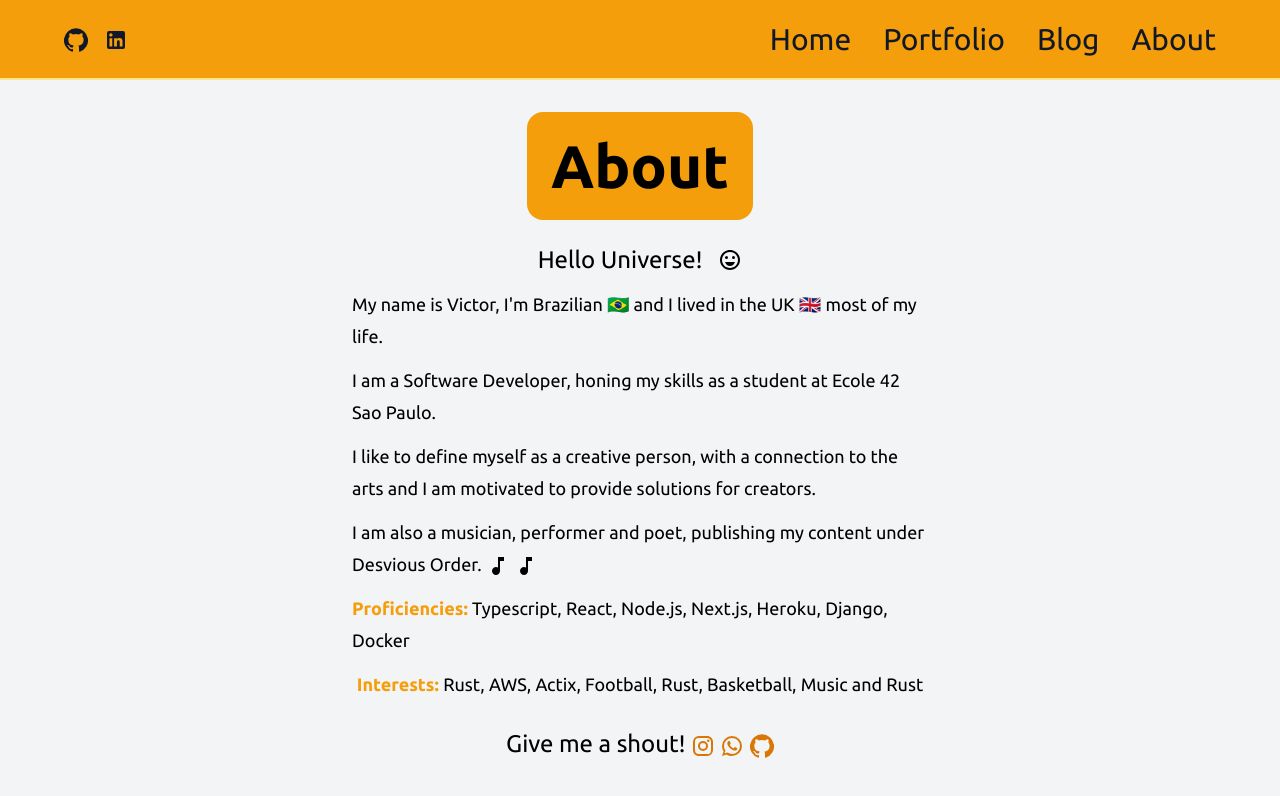
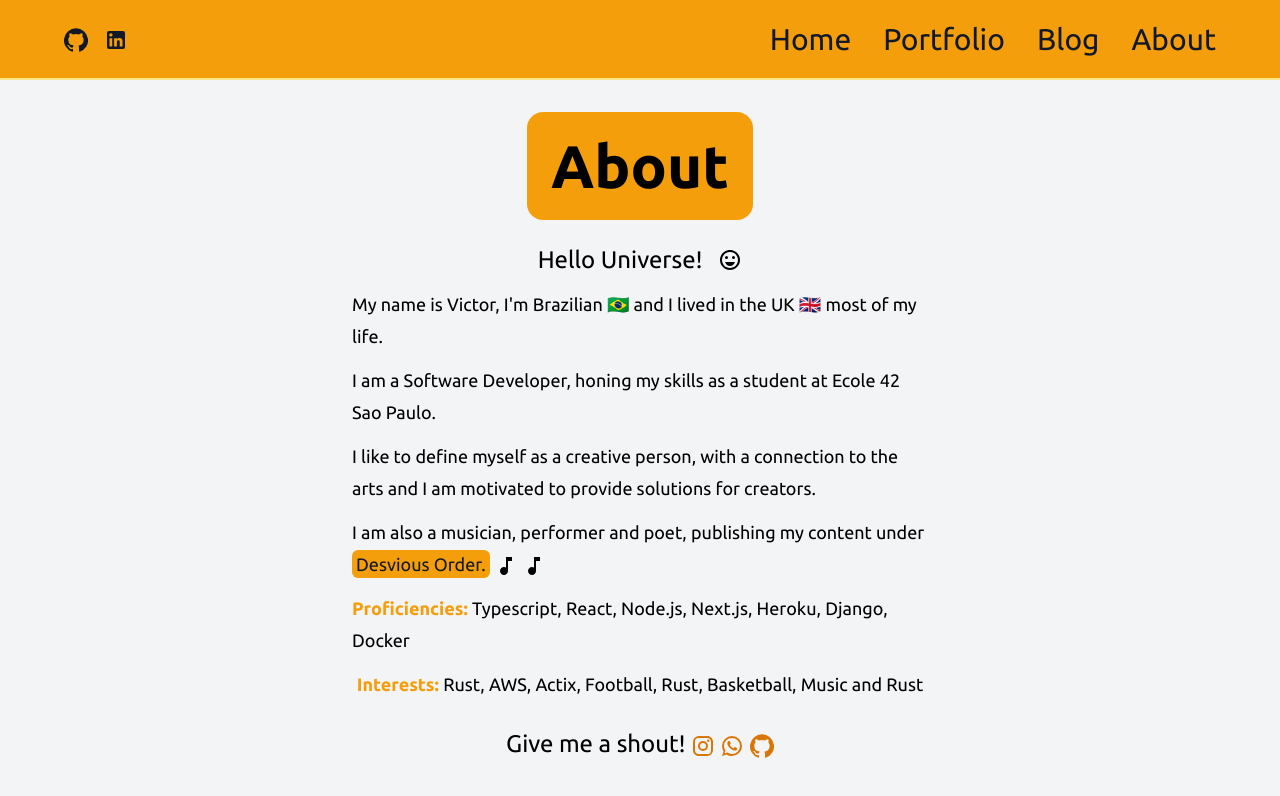
Before and after one commit to vix993/my-blog, a Next.js app: page /about in a window 1280 px wide. Shown: the top 796 px of the page. Built offline with nearby package versions, Linux system fonts and the light colour scheme.

Commit message:
desvious order

```diff
--- a/pages/about.js
+++ b/pages/about.js
@@ -34,7 +34,11 @@ export default function About() {
           </span>
           <span>
             I am also a musician, performer and poet, publishing my content
-            under Desvious Order. <Icon component={MusicNoteIcon}></Icon>{" "}
+            under{" "}
+            <a className="rounded-md p-1 bg-yellow-500" href="https://open.spotify.com/artist/03Ka7Eewewpe6Kw5lRmXbv?si=sMFzOwk1Qqi-7YSpxw5umA&dl_branch=1" target="_blank">
+              Desvious Order.
+            </a>{" "}
+            <Icon component={MusicNoteIcon}></Icon>{" "}
             <Icon component={MusicNoteIcon}></Icon>
           </span>
           <span>
```
